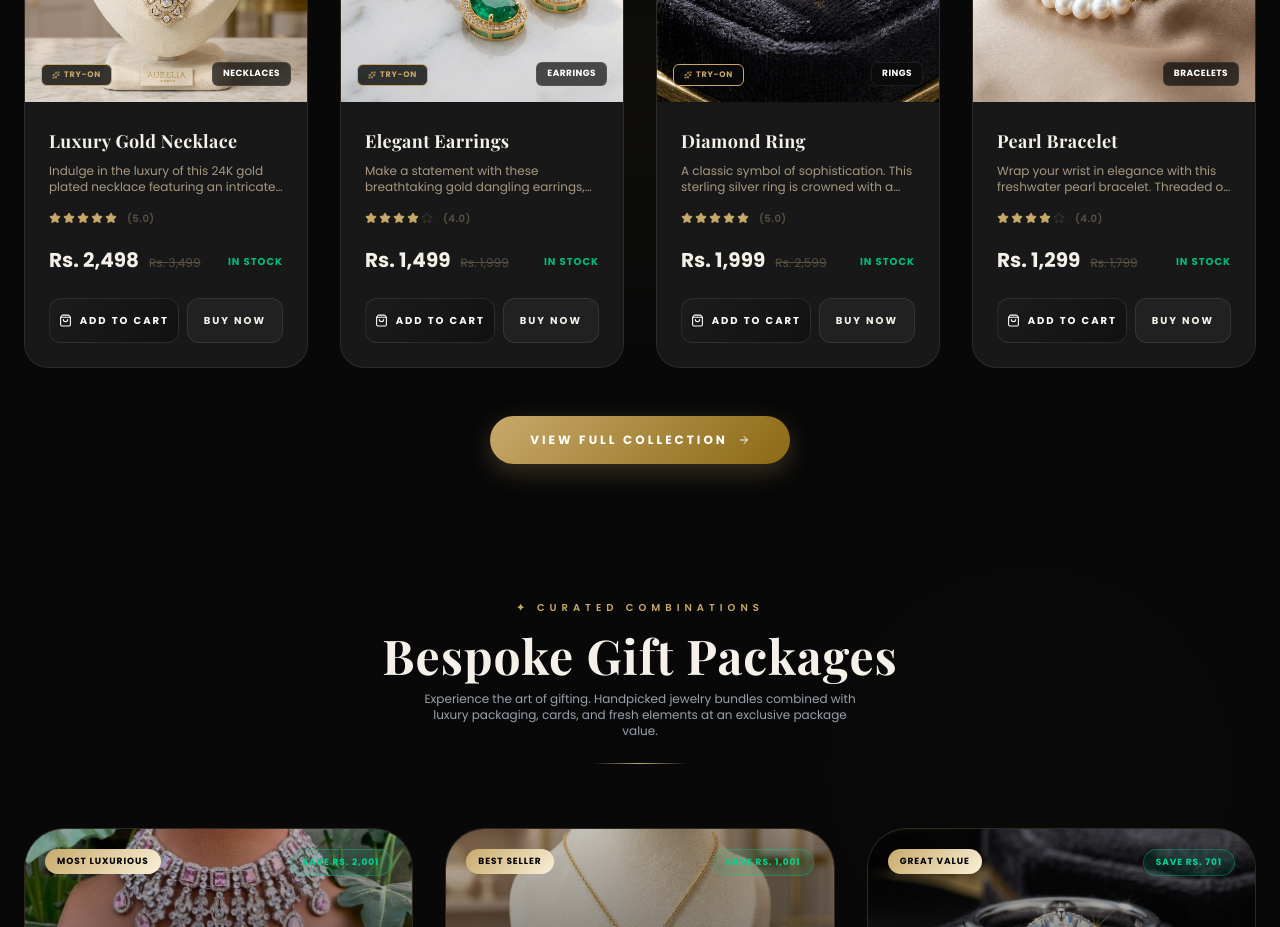
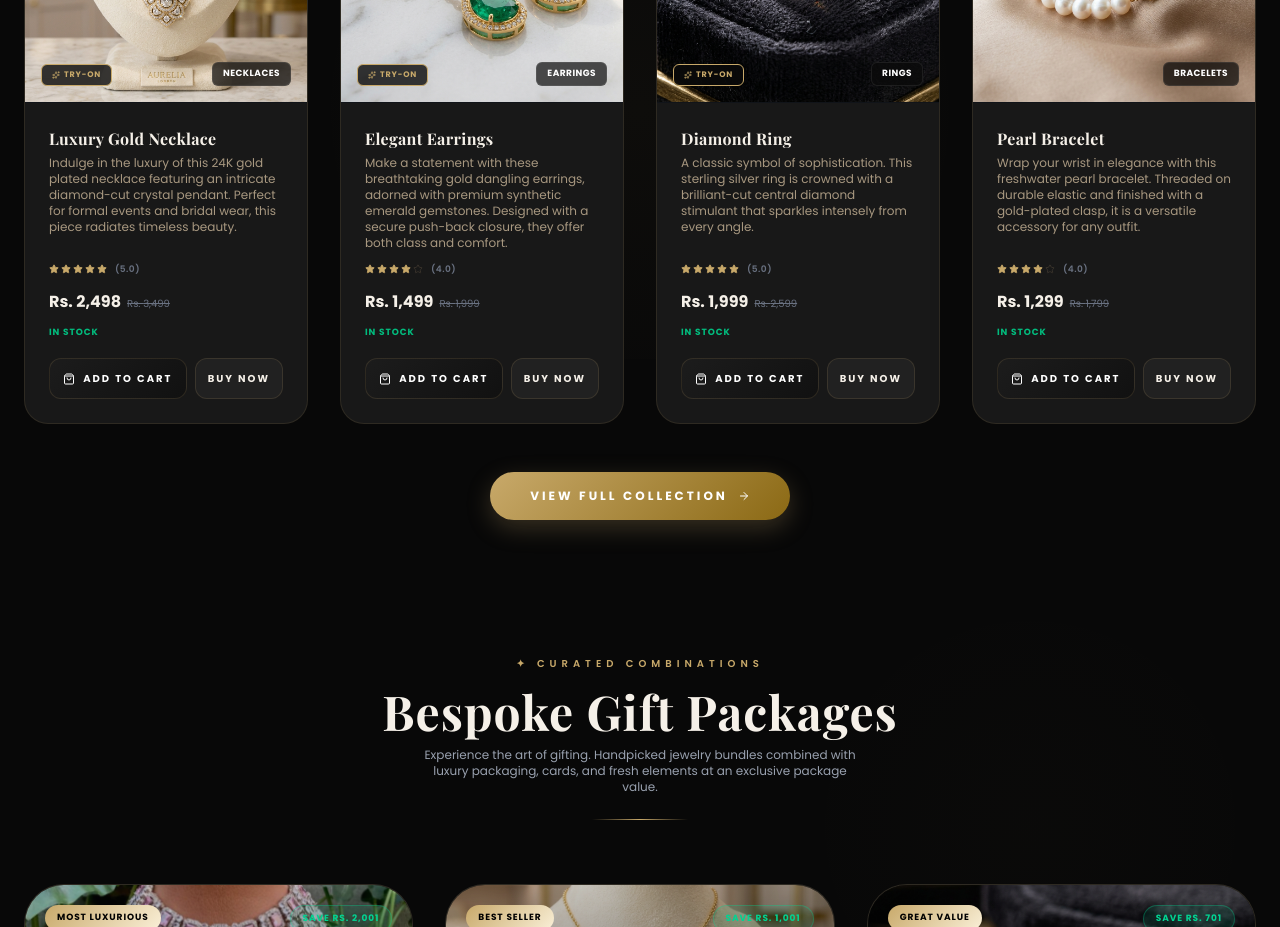
Before and after one commit to MuhammadOsama1432901/luxella, a Next.js app: page / in a window 1280 px wide. Shown: the part 2460-3387 px from the top of the page. Built offline with nearby package versions, Linux system fonts and the light colour scheme; no server answers; a web font is replaced by a local one.

Commit message:
Optimize e-commerce grids for 2-column mobile viewports and reduce ProductCard paddings

```diff
--- a/components/home/FeaturedProducts.tsx
+++ b/components/home/FeaturedProducts.tsx
@@ -53,7 +53,7 @@
         ) : featuredProds.length === 0 ? (
           <p className="text-center text-xs text-gray-500 font-bold uppercase tracking-wider py-8">No Featured Jewels Available</p>
         ) : (
-          <div className="grid md:grid-cols-2 lg:grid-cols-4 gap-8">
+          <div className="grid grid-cols-2 lg:grid-cols-4 gap-4 sm:gap-6 lg:gap-8">
             {featuredProds.map((product) => (
               <ProductCard
                 key={product.id}
--- a/components/shop/ProductCard.tsx
+++ b/components/shop/ProductCard.tsx
@@ -152,11 +152,11 @@
       </div>
 
       {/* Content */}
-      <div className="space-y-4 p-6 flex flex-col flex-grow">
+      <div className="space-y-3 p-4 sm:p-6 flex flex-col flex-grow">
         <div className="flex-grow">
           <Link href={`/product/${product.id}`}>
             <h3
-              className="text-lg font-bold transition hover:text-[#C8A96A] line-clamp-1"
+              className="text-sm sm:text-base font-bold transition hover:text-[#C8A96A] line-clamp-1"
               style={{ fontFamily: "var(--font-playfair)", color: "var(--text-primary)" }}
             >
               {product.name}
@@ -164,7 +164,7 @@
           </Link>
 
           {product.description && (
-            <p className="mt-2 line-clamp-2 text-xs" style={{ color: "var(--text-secondary)" }}>
+            <p className="mt-1 line-clamp-1 sm:line-clamp-2 text-[11px] sm:text-xs hidden sm:block" style={{ color: "var(--text-secondary)" }}>
               {product.description}
             </p>
           )}
@@ -175,26 +175,26 @@
           {Array.from({ length: 5 }).map((_, index) => (
             <Star
               key={index}
-              size={12}
+              size={10}
               fill={index < product.rating ? "#C8A96A" : "transparent"}
               color={index < product.rating ? "#C8A96A" : "#3e372e"}
             />
           ))}
 
-          <span className="ml-2 text-[10px] font-semibold tracking-wider" style={{ color: "var(--text-muted)" }}>
+          <span className="ml-1.5 text-[9px] font-semibold tracking-wider text-gray-500">
             ({product.rating}.0)
           </span>
         </div>
 
         {/* Price & Stock */}
-        <div className="flex items-center justify-between pt-1">
-          <div className="flex items-baseline gap-2.5">
-            <span className="text-xl font-bold" style={{ color: "var(--text-primary)" }}>
+        <div className="flex flex-col xs:flex-row xs:items-center justify-between gap-1 pt-0.5">
+          <div className="flex items-baseline gap-1.5 flex-wrap">
+            <span className="text-sm sm:text-base font-bold" style={{ color: "var(--text-primary)" }}>
               Rs. {product.price.toLocaleString()}
             </span>
 
             {product.oldPrice != null && product.oldPrice > product.price && (
-              <span className="text-xs line-through" style={{ color: "var(--text-muted)" }}>
+              <span className="text-[10px] line-through text-gray-500">
                 Rs. {product.oldPrice.toLocaleString()}
               </span>
             )}
@@ -202,11 +202,11 @@
 
           <div>
             {product.stock && product.stock > 0 ? (
-              <span className="text-[10px] font-bold uppercase tracking-widest text-emerald-500">
+              <span className="text-[9px] font-bold uppercase tracking-widest text-emerald-500">
                 In Stock
               </span>
             ) : (
-              <span className="text-[10px] font-bold uppercase tracking-widest text-rose-500">
+              <span className="text-[9px] font-bold uppercase tracking-widest text-rose-500">
                 Out of Stock
               </span>
             )}
@@ -214,11 +214,11 @@
         </div>
 
         {/* Buttons */}
-        <div className="flex gap-2 pt-2">
+        <div className="flex flex-col sm:flex-row gap-2 pt-1">
           <button
             onClick={handleAddToCart}
             disabled={!product.stock || product.stock === 0}
-            className="flex flex-1 items-center justify-center gap-2 rounded-xl py-3.5 text-[10px] font-bold uppercase tracking-[0.2em] transition-all duration-300 disabled:cursor-not-allowed disabled:opacity-40 cursor-pointer"
+            className="flex flex-1 items-center justify-center gap-2 rounded-xl py-3 text-[9px] sm:text-[10px] font-bold uppercase tracking-[0.15em] sm:tracking-[0.2em] transition-all duration-300 disabled:cursor-not-allowed disabled:opacity-40 cursor-pointer"
             style={{
               background: "linear-gradient(135deg, #1c1c1c, #111111)",
               border: "1px solid rgba(200, 169, 106, 0.15)",
@@ -237,13 +237,13 @@
               }
             }}
           >
-            <ShoppingBag size={13} />
+            <ShoppingBag size={12} />
             Add to Cart
           </button>
 
           <button
             onClick={handleBuyNowWhatsApp}
-            className="rounded-xl px-4 py-3.5 text-[10px] font-bold uppercase tracking-[0.2em] transition-all duration-300 flex items-center justify-center cursor-pointer"
+            className="rounded-xl px-3 py-3 text-[9px] sm:text-[10px] font-bold uppercase tracking-[0.15em] sm:tracking-[0.2em] transition-all duration-300 flex items-center justify-center cursor-pointer"
             style={{
               background: "rgba(255, 255, 255, 0.04)",
               border: "1px solid rgba(200, 169, 106, 0.15)",
--- a/components/shop/ProductGrid.tsx
+++ b/components/shop/ProductGrid.tsx
@@ -188,9 +188,9 @@
       <section className="mx-auto max-w-7xl px-6 py-20">
         <div className="flex justify-center items-center py-12">
           {/* Skeleton Loaders */}
-          <div className="grid grid-cols-1 sm:grid-cols-2 lg:grid-cols-4 gap-8 w-full">
+          <div className="grid grid-cols-2 lg:grid-cols-4 gap-4 sm:gap-6 w-full">
             {Array.from({ length: 4 }).map((_, i) => (
-              <div key={i} className="animate-pulse bg-[#121212] rounded-3xl p-6 border border-white/5 space-y-4">
+              <div key={i} className="animate-pulse bg-[#121212] rounded-3xl p-4 border border-white/5 space-y-4">
                 <div className="aspect-square bg-white/5 rounded-2xl" />
                 <div className="h-4 bg-white/10 rounded w-2/3" />
                 <div className="h-3 bg-white/5 rounded w-1/2" />
@@ -242,7 +242,7 @@
       </div>
 
       {/* Grid */}
-      <div className="grid grid-cols-1 gap-8 sm:grid-cols-2 lg:grid-cols-3 xl:grid-cols-4">
+      <div className="grid grid-cols-2 gap-4 sm:gap-6 lg:grid-cols-3 xl:grid-cols-4">
         {filteredProducts.map((product) => (
           <ProductCard key={product.id} product={product} />
         ))}
```
